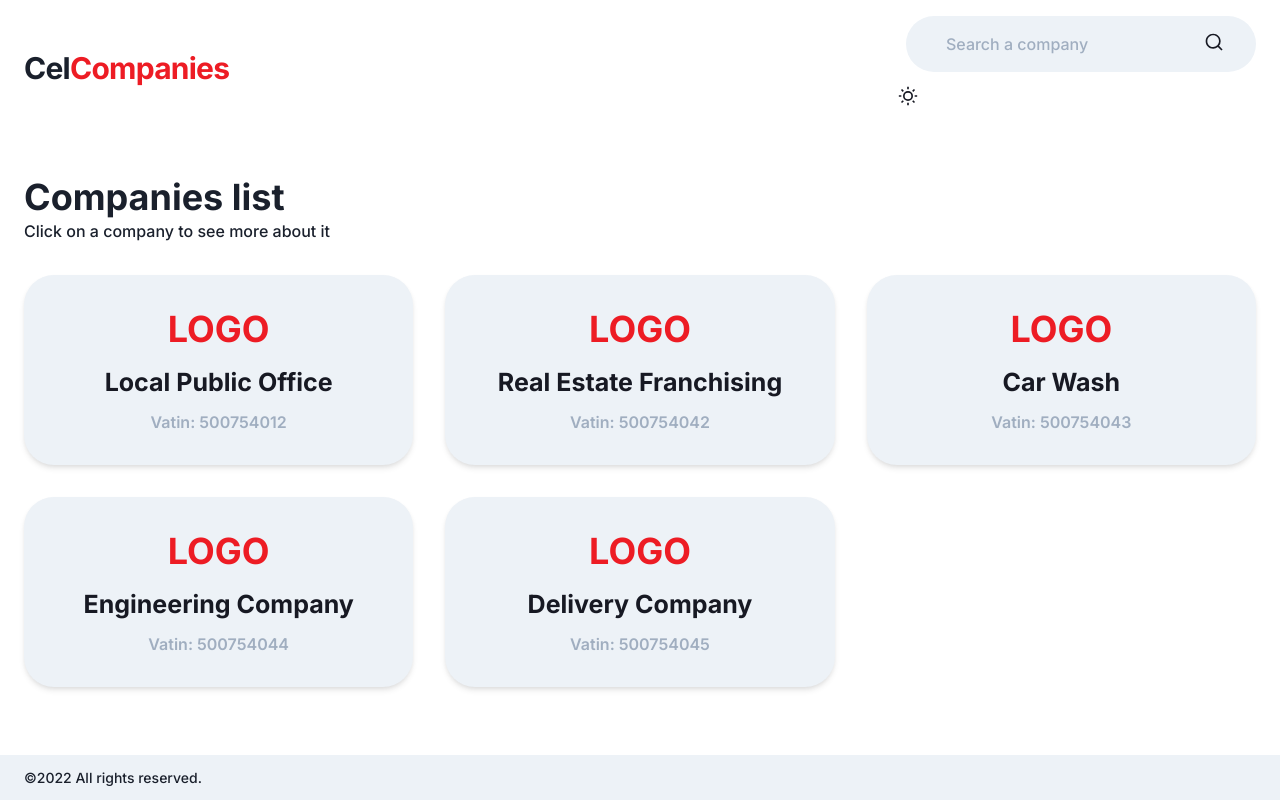
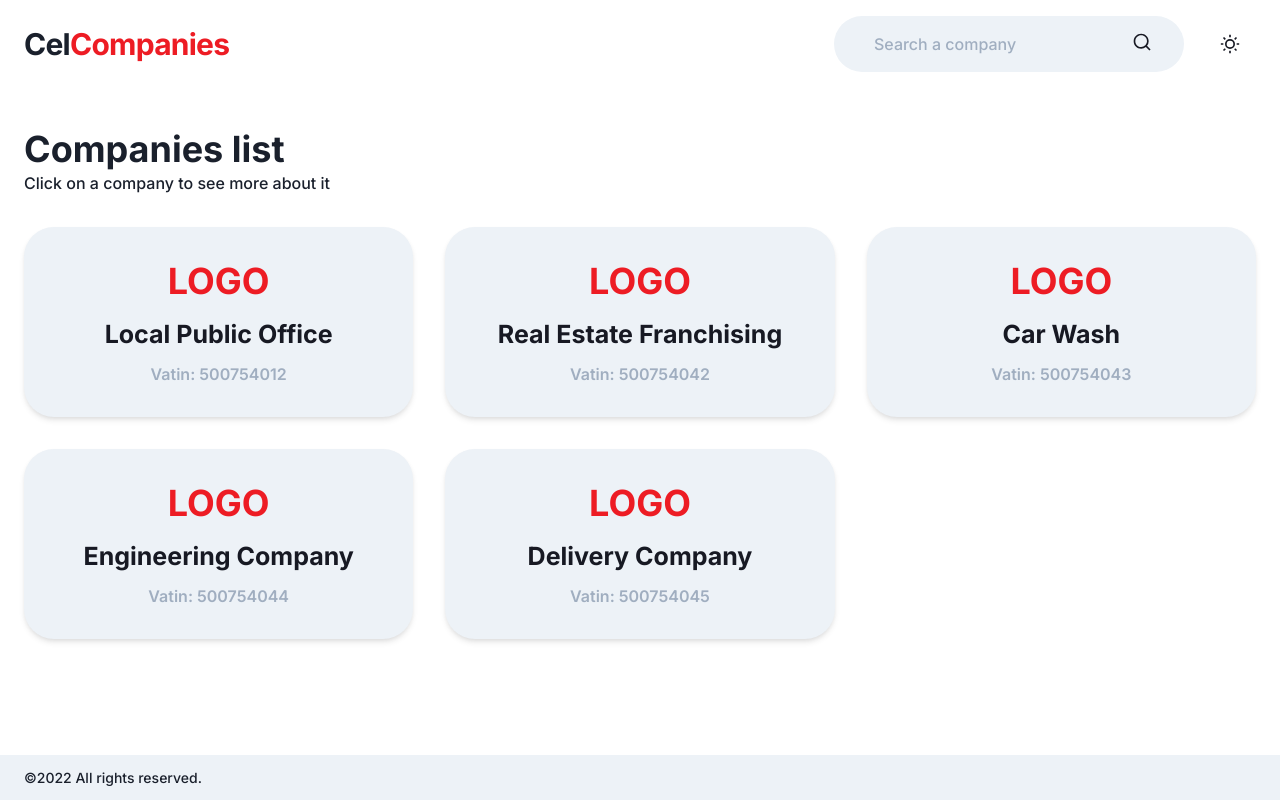
Before and after one commit to WelliWillers/CelCompanies, a Next.js app: page / in a window 1280 px wide. Built offline with nearby package versions, Linux system fonts and the light colour scheme; data requests are answered from the project's data file.

Commit message:
ajuste troca de theme

```diff
--- a/src/components/Header/index.tsx
+++ b/src/components/Header/index.tsx
@@ -37,7 +37,7 @@ export function Header() {
                 </Link>
             </Flex>
 
-            <Box flexDirection="row" gap="5" alignItems="center">
+            <Flex flexDirection="row" gap="5" alignItems="center">
                 {
                     asPath == '/' && (
                         <SearchBox />
@@ -51,7 +51,7 @@ export function Header() {
                         </Flex>
                     )
                 }
-            </Box>
+            </Flex>
 
         </Flex>
     )
```
Also changed, not shown: 1 other file (tests, documents, lock files or other folders).
